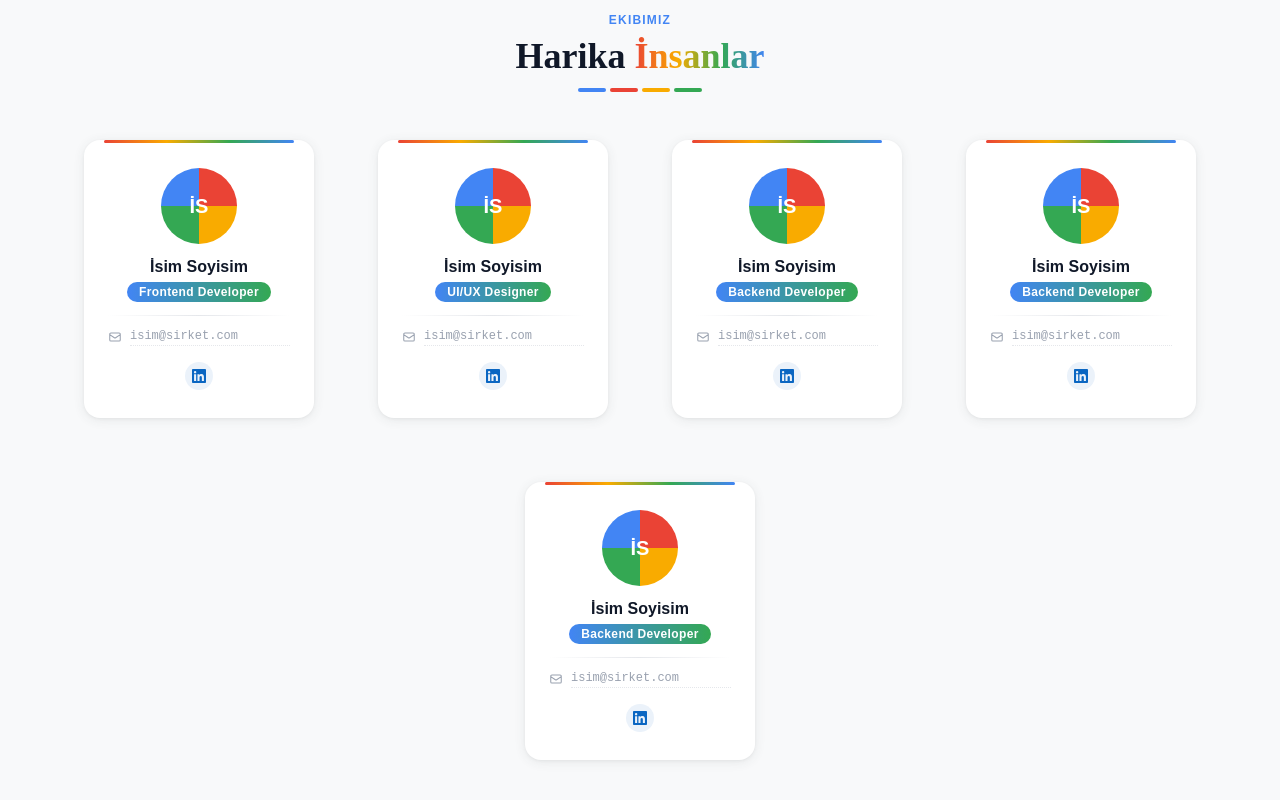
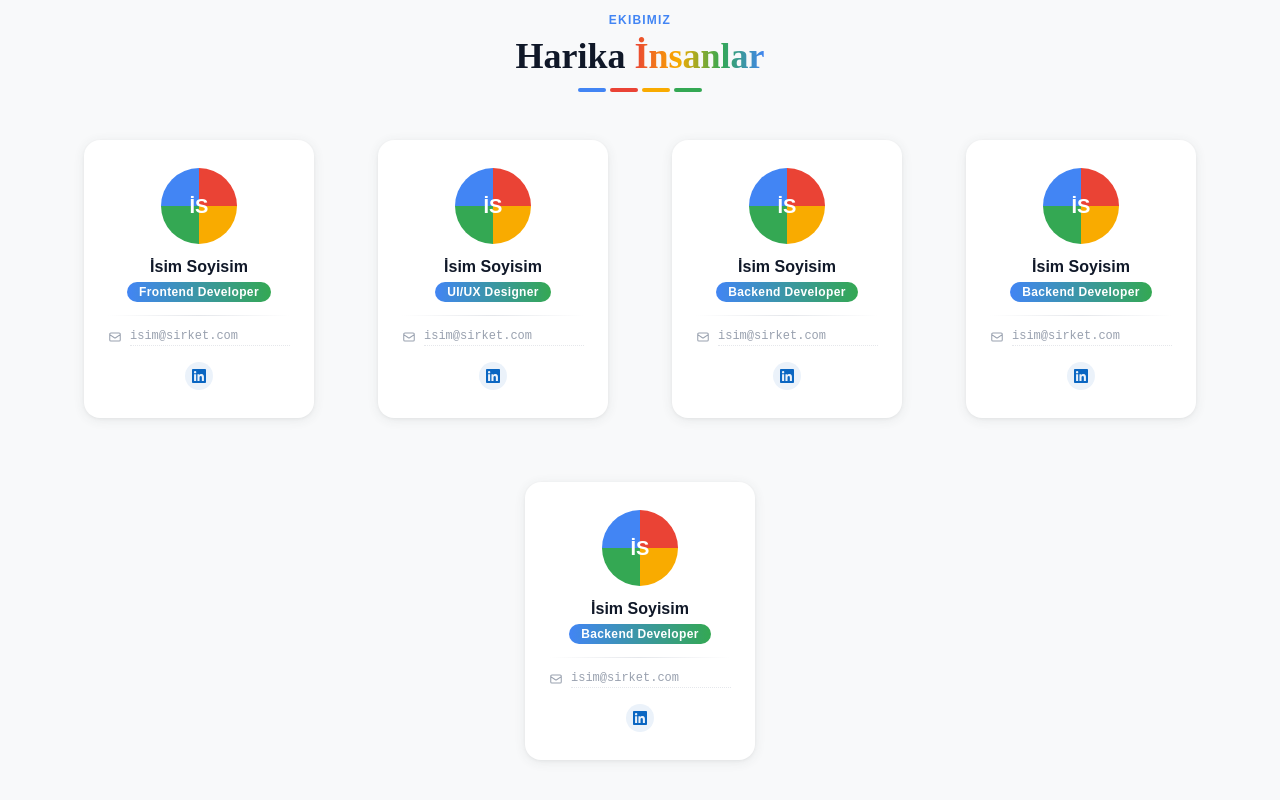
Before and after one commit to GDGonCampusMarmara/official-website, a React (Vite) app: page / in a window 1280 px wide. Shown: the part 1547-2347 px from the top of the page. Built offline with nearby package versions, Linux system fonts and the light colour scheme; a web font is replaced by a local one.

Commit message:
Style(team):All cards have been simplified.

```diff
--- a/src/sections/team.jsx
+++ b/src/sections/team.jsx
@@ -120,17 +120,6 @@ function TeamCard({ member }) {
       onMouseEnter={() => setHovered(true)}
       onMouseLeave={() => setHovered(false)}
     >
-      {/* cards top colors */}
-      <div className="absolute top-0 left-5 right-5 h-[3px] rounded-full overflow-hidden">
-        <div
-          className="h-full w-full"
-          style={{
-            background:
-              "linear-gradient(90deg, #EA4335 0%, #f9ab00 33%, #34A853 66%, #4285F4 100%)",
-          }}
-        />
-      </div>
-
       {/* pho. */}
       <GoogleAvatar photo={member.photo} name={member.name} />
 
```
